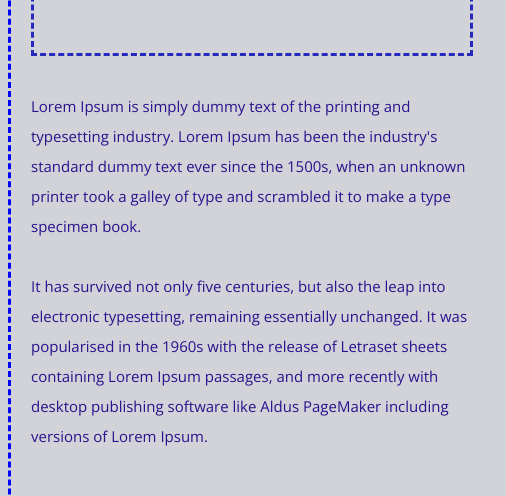
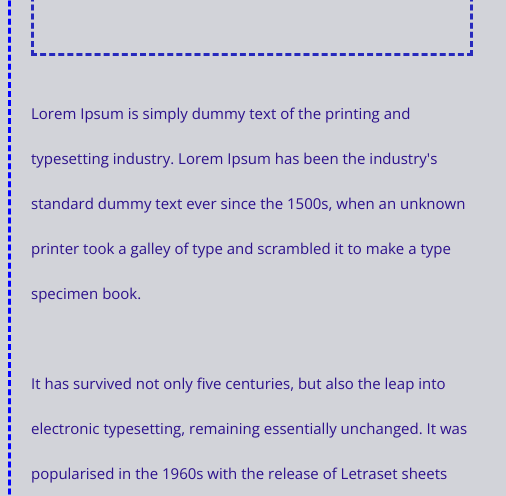
Before and after one commit to adrianchan10/achan.github.io, a plain HTML site: page index.html in a window 1280 px wide. Shown: the part 1810-2306 px from the top of the page, 0-506 px from the left. Drawn offline with nearby package versions, Linux system fonts and the light colour scheme.

Commit message:
line height change

```diff
--- a/Resources/index.css
+++ b/Resources/index.css
@@ -137,7 +137,7 @@ ul > li {
     Font-Family: 'Open Sans', Sans-Serif;
     Font-Size: 15px;
     padding-top: 20px;
-    line-height: 2em;
+    line-height: 3em;
     position: relative;
   }
 
```
